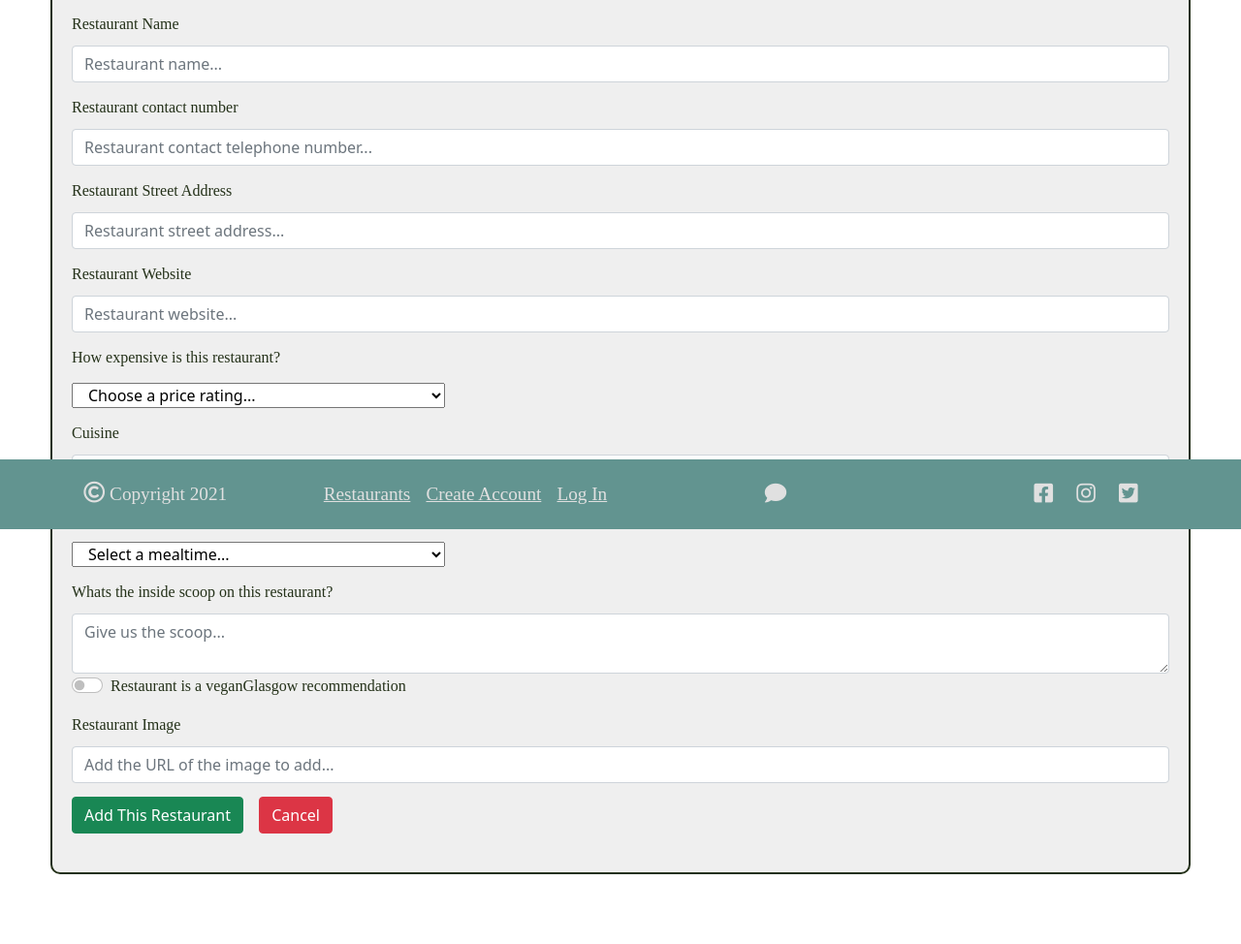
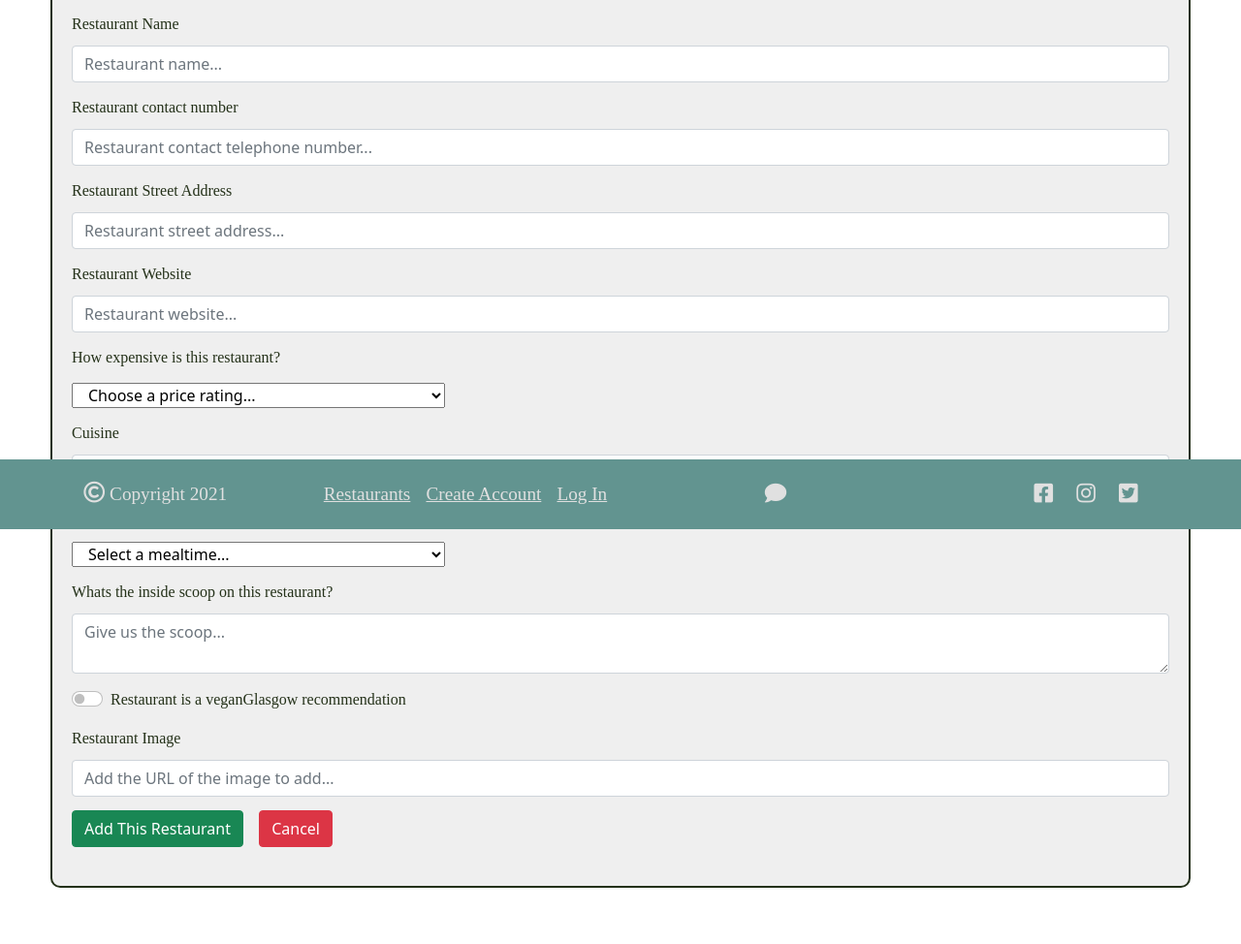
Before and after one commit to Cairi-S/vegan-Glasgow, a Flask app: page /add_restaurant in a window 1280 px wide. Shown: the part 254-1228 px from the top of the page at 97% size. Before the commit the page ends 1156 px from the top, so only its background shows below. Run offline with Flask 2, Linux system fonts and the light colour scheme; some libraries are stand-ins or nearby versions; some web fonts are replaced.

Commit message:
css:Add .form-switch margin

```diff
--- a/static/css/style.css
+++ b/static/css/style.css
@@ -254,6 +254,10 @@
     font-size: 18px;
 }
 
+.form-switch {
+    margin-top: 14px;
+}
+
 /* -------------------- Add a review page -- */
 .review-form {
     margin: 40px 20px;
```
